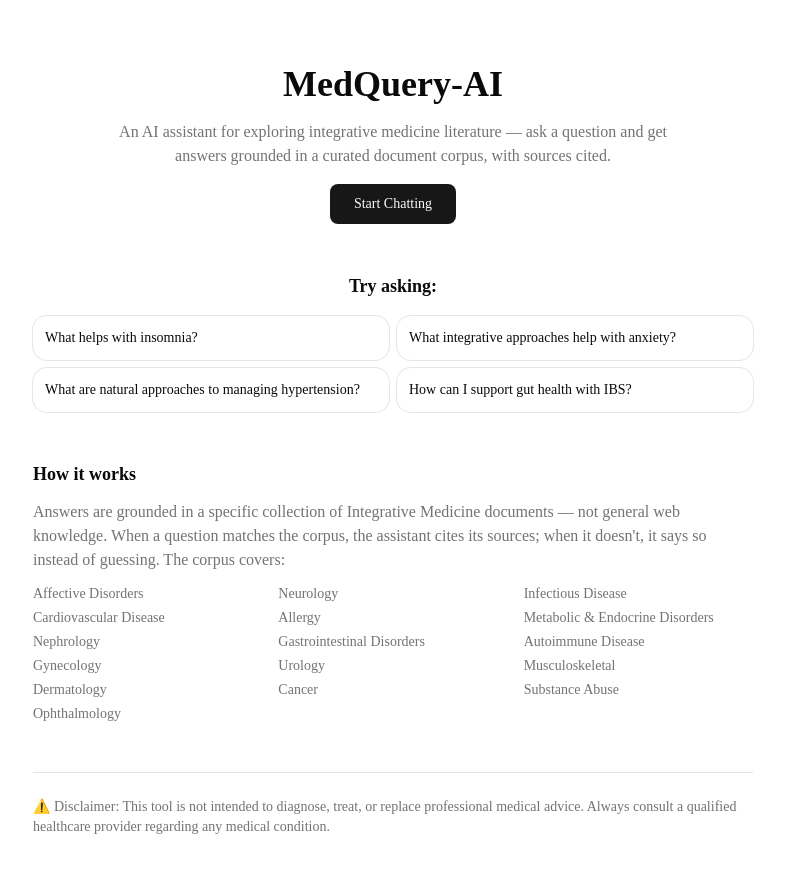
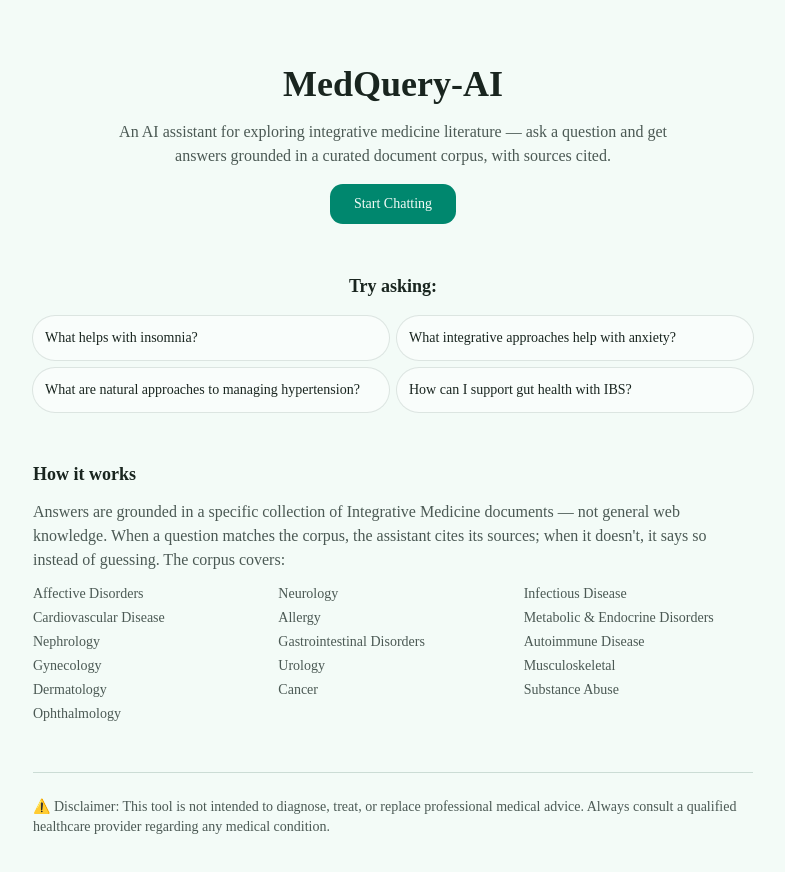
Before and after one commit to danyalnawab/MedQuery-AI, a Next.js app in the folder frontend/: page / in a window 1280 px wide. Shown: the top 872 px of the page, without its empty margins (247-1032 px from the left). Built offline with nearby package versions, Linux system fonts and the light colour scheme.

Commit message:
Replace default shadcn palette with a teal/green health-wellness theme

```diff
--- a/frontend/app/globals.css
+++ b/frontend/app/globals.css
@@ -49,72 +49,72 @@
 }
 
 :root {
-  --background: oklch(1 0 0);
-  --foreground: oklch(0.145 0 0);
-  --card: oklch(1 0 0);
-  --card-foreground: oklch(0.145 0 0);
-  --popover: oklch(1 0 0);
-  --popover-foreground: oklch(0.145 0 0);
-  --primary: oklch(0.205 0 0);
-  --primary-foreground: oklch(0.985 0 0);
-  --secondary: oklch(0.97 0 0);
-  --secondary-foreground: oklch(0.205 0 0);
-  --muted: oklch(0.97 0 0);
-  --muted-foreground: oklch(0.556 0 0);
-  --accent: oklch(0.97 0 0);
-  --accent-foreground: oklch(0.205 0 0);
+  --background: oklch(0.98 0.01 165);
+  --foreground: oklch(0.25 0.02 165);
+  --card: oklch(0.99 0.005 165);
+  --card-foreground: oklch(0.25 0.02 165);
+  --popover: oklch(0.99 0.005 165);
+  --popover-foreground: oklch(0.25 0.02 165);
+  --primary: oklch(0.55 0.12 175);
+  --primary-foreground: oklch(0.98 0.01 165);
+  --secondary: oklch(0.94 0.02 175);
+  --secondary-foreground: oklch(0.25 0.02 165);
+  --muted: oklch(0.95 0.015 170);
+  --muted-foreground: oklch(0.45 0.02 170);
+  --accent: oklch(0.9 0.03 175);
+  --accent-foreground: oklch(0.25 0.02 165);
   --destructive: oklch(0.577 0.245 27.325);
-  --border: oklch(0.922 0 0);
-  --input: oklch(0.922 0 0);
-  --ring: oklch(0.708 0 0);
+  --border: oklch(0.88 0.02 170);
+  --input: oklch(0.88 0.02 170);
+  --ring: oklch(0.55 0.12 175);
   --chart-1: oklch(0.87 0 0);
   --chart-2: oklch(0.556 0 0);
   --chart-3: oklch(0.439 0 0);
   --chart-4: oklch(0.371 0 0);
   --chart-5: oklch(0.269 0 0);
-  --radius: 0.625rem;
-  --sidebar: oklch(0.985 0 0);
-  --sidebar-foreground: oklch(0.145 0 0);
-  --sidebar-primary: oklch(0.205 0 0);
-  --sidebar-primary-foreground: oklch(0.985 0 0);
-  --sidebar-accent: oklch(0.97 0 0);
-  --sidebar-accent-foreground: oklch(0.205 0 0);
-  --sidebar-border: oklch(0.922 0 0);
-  --sidebar-ring: oklch(0.708 0 0);
+  --radius: 1rem;
+  --sidebar: oklch(0.96 0.015 170);
+  --sidebar-foreground: oklch(0.25 0.02 165);
+  --sidebar-primary: oklch(0.55 0.12 175);
+  --sidebar-primary-foreground: oklch(0.98 0.01 165);
+  --sidebar-accent: oklch(0.9 0.03 175);
+  --sidebar-accent-foreground: oklch(0.25 0.02 165);
+  --sidebar-border: oklch(0.88 0.02 170);
+  --sidebar-ring: oklch(0.55 0.12 175);
 }
 
 .dark {
-  --background: oklch(0.145 0 0);
-  --foreground: oklch(0.985 0 0);
-  --card: oklch(0.205 0 0);
-  --card-foreground: oklch(0.985 0 0);
-  --popover: oklch(0.205 0 0);
-  --popover-foreground: oklch(0.985 0 0);
-  --primary: oklch(0.922 0 0);
-  --primary-foreground: oklch(0.205 0 0);
-  --secondary: oklch(0.269 0 0);
-  --secondary-foreground: oklch(0.985 0 0);
-  --muted: oklch(0.269 0 0);
-  --muted-foreground: oklch(0.708 0 0);
-  --accent: oklch(0.269 0 0);
-  --accent-foreground: oklch(0.985 0 0);
+  --background: oklch(0.18 0.02 175);
+  --foreground: oklch(0.95 0.01 165);
+  --card: oklch(0.22 0.02 175);
+  --card-foreground: oklch(0.95 0.01 165);
+  --popover: oklch(0.22 0.02 175);
+  --popover-foreground: oklch(0.95 0.01 165);
+  --primary: oklch(0.65 0.13 175);
+  --primary-foreground: oklch(0.15 0.02 175);
+  --secondary: oklch(0.28 0.02 175);
+  --secondary-foreground: oklch(0.95 0.01 165);
+  --muted: oklch(0.25 0.02 175);
+  --muted-foreground: oklch(0.7 0.02 170);
+  --accent: oklch(0.3 0.03 175);
+  --accent-foreground: oklch(0.95 0.01 165);
   --destructive: oklch(0.704 0.191 22.216);
-  --border: oklch(1 0 0 / 10%);
+  --border: oklch(1 0 0 / 12%);
   --input: oklch(1 0 0 / 15%);
-  --ring: oklch(0.556 0 0);
+  --ring: oklch(0.65 0.13 175);
   --chart-1: oklch(0.87 0 0);
   --chart-2: oklch(0.556 0 0);
   --chart-3: oklch(0.439 0 0);
   --chart-4: oklch(0.371 0 0);
   --chart-5: oklch(0.269 0 0);
-  --sidebar: oklch(0.205 0 0);
-  --sidebar-foreground: oklch(0.985 0 0);
-  --sidebar-primary: oklch(0.488 0.243 264.376);
-  --sidebar-primary-foreground: oklch(0.985 0 0);
-  --sidebar-accent: oklch(0.269 0 0);
-  --sidebar-accent-foreground: oklch(0.985 0 0);
-  --sidebar-border: oklch(1 0 0 / 10%);
-  --sidebar-ring: oklch(0.556 0 0);
+  --sidebar: oklch(0.2 0.02 175);
+  --sidebar-foreground: oklch(0.95 0.01 165);
+  --sidebar-primary: oklch(0.65 0.13 175);
+  --sidebar-primary-foreground: oklch(0.15 0.02 175);
+  --sidebar-accent: oklch(0.3 0.03 175);
+  --sidebar-accent-foreground: oklch(0.95 0.01 165);
+  --sidebar-border: oklch(1 0 0 / 12%);
+  --sidebar-ring: oklch(0.65 0.13 175);
 }
 
 @layer base {
```
